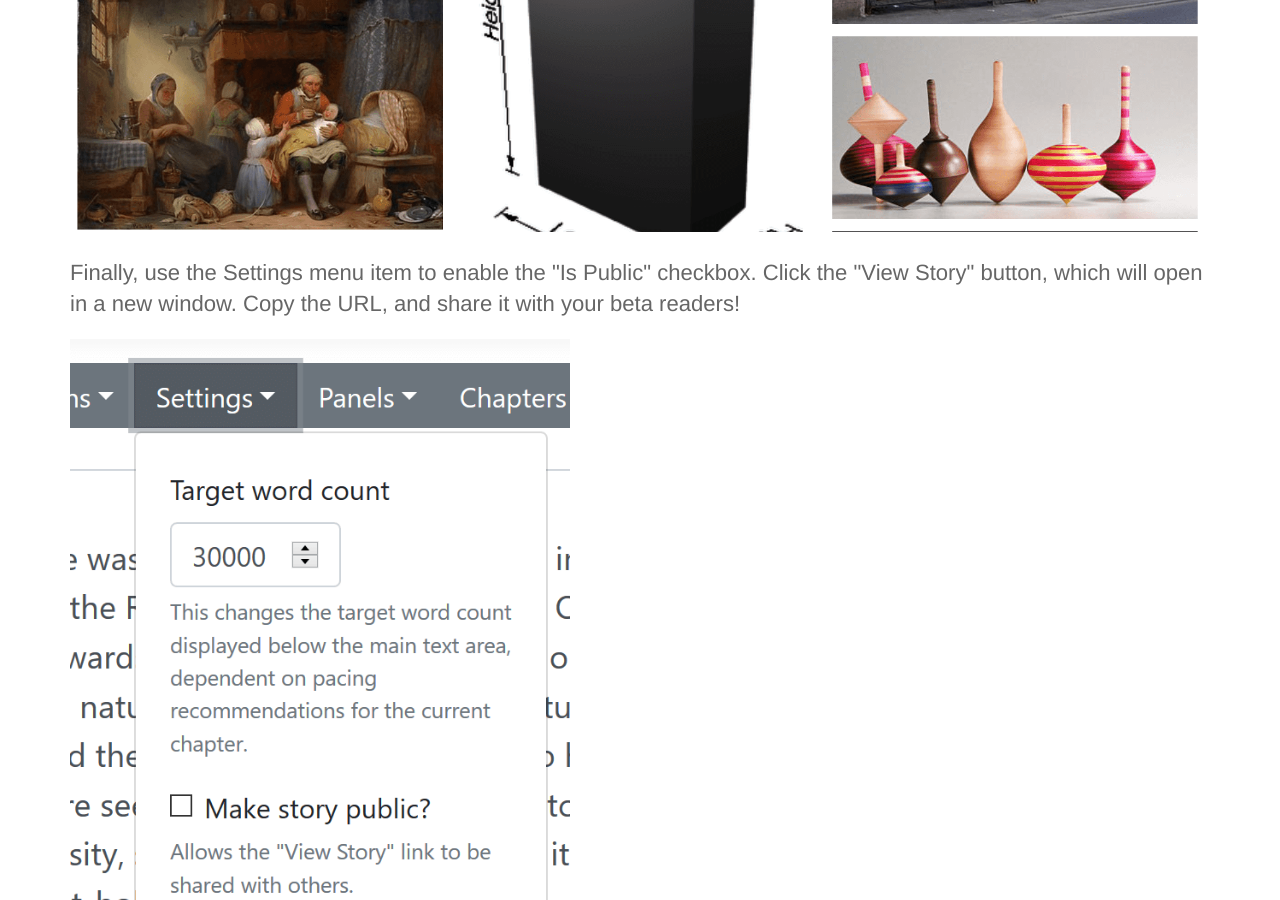
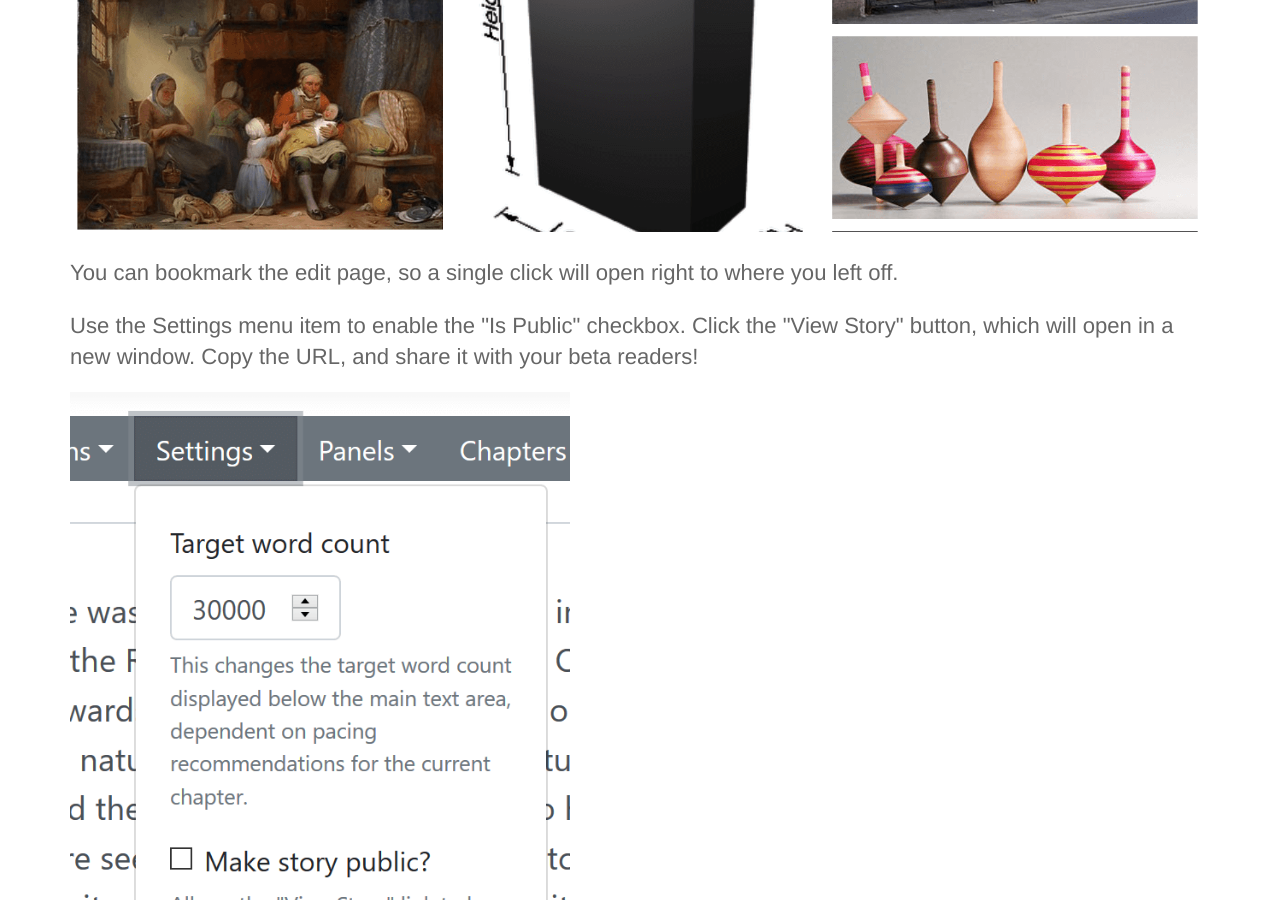
Before and after one commit to headchem/story-ghost, a Jekyll site: the page built from guide.html, in a window 1280 px wide and 900 px high, scrolled down 6486 px. Built offline with Jekyll 4.4.1, drawn with Linux system fonts in a browser that asks for light colours.

Commit message:
add bookmark text

```diff
--- a/guide.html
+++ b/guide.html
@@ -79,7 +79,9 @@ title: User Guide
 
 <img class="guide-img-lg" src="{{ site.baseurl }}/images/guide/inspiration_results.png" alt="screenshot of Inspiration results" />
 
-<p>Finally, use the Settings menu item to enable the "Is Public" checkbox. Click the "View Story" button, which will open in a new window. Copy the URL, and share it with your beta readers!</p>
+<p>You can bookmark the edit page, so a single click will open right to where you left off.</p>
+
+<p>Use the Settings menu item to enable the "Is Public" checkbox. Click the "View Story" button, which will open in a new window. Copy the URL, and share it with your beta readers!</p>
 
 <img class="guide-img-sm" src="{{ site.baseurl }}/images/guide/make_public.png" alt="screenshot of Is Public checkbox" />
 
```
